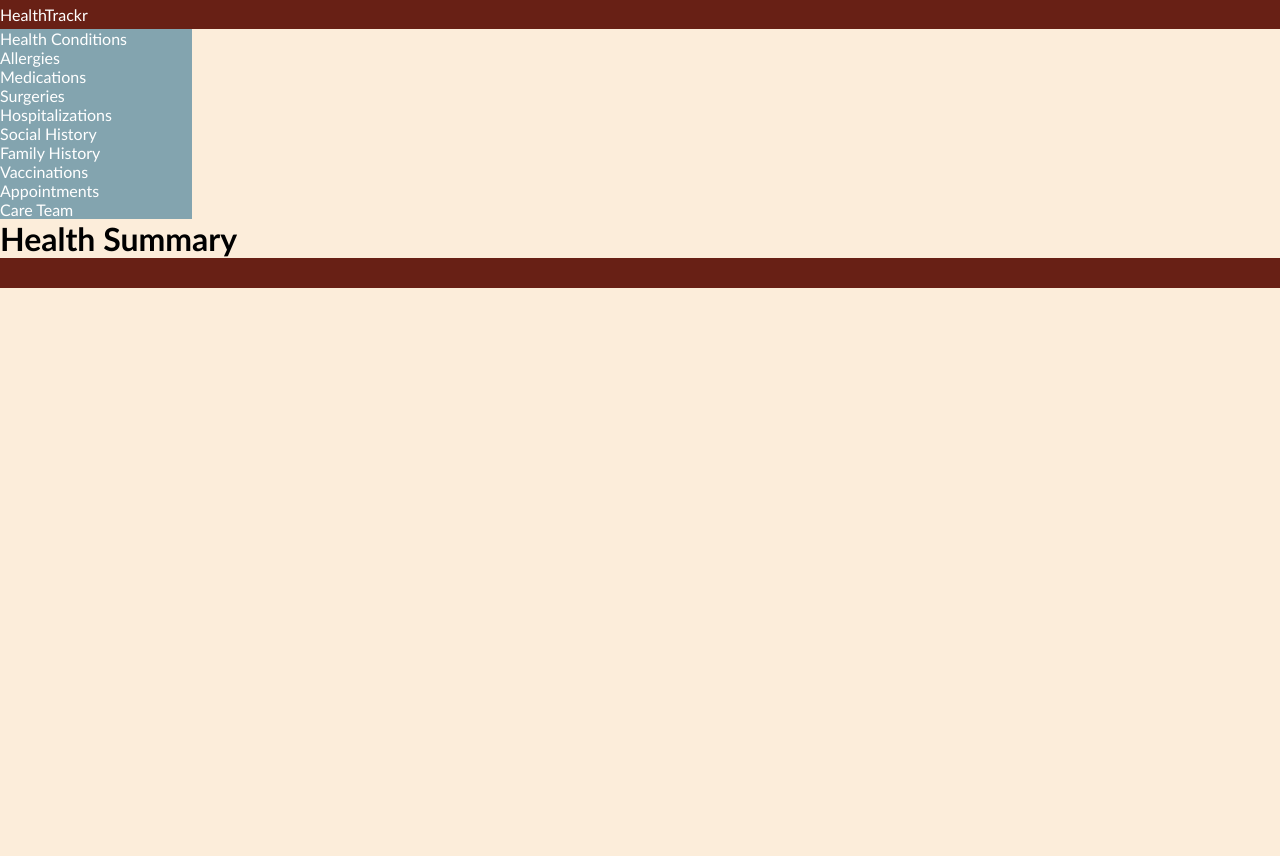
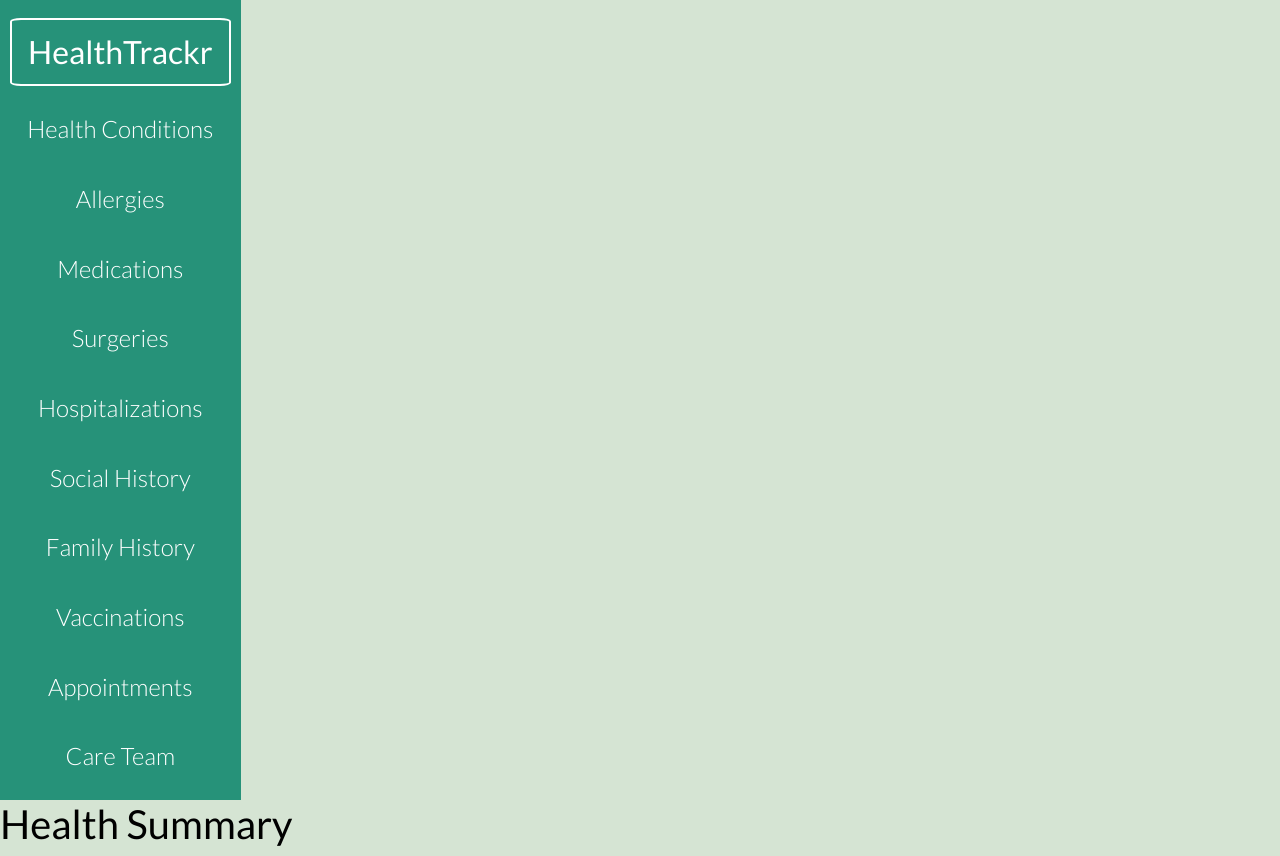
Before and after one commit to awolter27/HealthTrackr, a React (Create React App) app in the folder frontend/: page / in a window 1280 px wide. Before the commit the page ends 800 px from the top, so only its background shows below. Built offline with nearby package versions, Linux system fonts and the light colour scheme.

Commit message:
Updated technologies in README.md, imported bootstrap and react-bootstrap, updated app.css and fonts.css with styling, deleted footer.js and sidebar.js from folders and App.js, Updated Header.js, and allergies pages

```diff
--- a/frontend/package.json
+++ b/frontend/package.json
@@ -6,8 +6,10 @@
     "@testing-library/jest-dom": "^5.16.5",
     "@testing-library/react": "^13.4.0",
     "@testing-library/user-event": "^13.5.0",
+    "bootstrap": "^5.2.3",
     "dotenv": "^16.0.3",
     "react": "^18.2.0",
+    "react-bootstrap": "^2.7.4",
     "react-dom": "^18.2.0",
     "react-router": "^6.11.1",
     "react-router-dom": "^6.11.1",
--- a/frontend/src/App.js
+++ b/frontend/src/App.js
@@ -1,6 +1,5 @@
 import { Route, Routes } from 'react-router-dom';
 import Header from './components/Header';
-import Sidebar from './components/Sidebar';
 import Home from './pages/Home';
 import HealthConditionsIndex from './pages/healthConditions/HealthConditionsIndex'
 import HealthConditionsShow from './pages/healthConditions/HealthConditionsShow'
@@ -52,7 +51,6 @@ import CareTeamShow from './pages/careTeam/CareTeamShow'
 import CareTeamNew from './pages/careTeam/CareTeamNew'
 import CareTeamEdit from './pages/careTeam/CareTeamEdit'
 import CareTeamDelete from './pages/careTeam/CareTeamDelete'
-import Footer from './components/Footer';
 import './styles/App.css';
 import './styles/fonts.css';
 
@@ -60,7 +58,6 @@ function App() {
   return (
     <>
       <Header />
-      <Sidebar />
       <Routes>
         <Route path='/' element={<Home />} />
         <Route path='/healthconditions'>
@@ -134,7 +131,6 @@ function App() {
           <Route path=':id/delete' element={<CareTeamDelete />} />
         </Route>
       </Routes>
-      <Footer />
     </>
   );
 }
--- a/frontend/src/components/Footer.js
+++ /dev/null
@@ -1,9 +0,0 @@
-function Footer() {
-    return (
-        <>
-            <footer></footer>
-        </>
-    );
-}
-
-export default Footer;
--- a/frontend/src/components/Header.js
+++ b/frontend/src/components/Header.js
@@ -1,11 +1,22 @@
+import 'bootstrap/dist/css/bootstrap.min.css';
 import { Link } from 'react-router-dom';
 
 function Header() {
     return (
         <>
             <header>
-                <nav>
-                    <Link className='link' to='/'>HealthTrackr</Link>
+                <nav className="nav flex-column">
+                    <Link className='nav-link' id='nav-home-link' to='/'>HealthTrackr</Link>
+                    <Link className='nav-link' to='/healthconditions'>Health Conditions</Link>
+                    <Link className='nav-link' to='/allergies'>Allergies</Link>
+                    <Link className='nav-link' to='/medications'>Medications</Link>
+                    <Link className='nav-link' to='/surgeries'>Surgeries</Link>
+                    <Link className='nav-link' to='/hospitalizations'>Hospitalizations</Link>
+                    <Link className='nav-link' to='/socialhistory'>Social History</Link>
+                    <Link className='nav-link' to='/familyhistory'>Family History</Link>
+                    <Link className='nav-link' to='/vaccinations'>Vaccinations</Link>
+                    <Link className='nav-link' to='/appointments'>Appointments</Link>
+                    <Link className='nav-link' to='/careteam'>Care Team</Link>
                 </nav>
             </header>
         </>
--- a/frontend/src/components/Sidebar.js
+++ /dev/null
@@ -1,22 +0,0 @@
-import { Link } from 'react-router-dom';
-
-function Sidebar() {
-    return (
-        <>
-            <nav className='sidebar-nav'>
-                <Link className='link' to='/healthconditions'>Health Conditions</Link>
-                <Link className='link' to='/allergies'>Allergies</Link>
-                <Link className='link' to='/medications'>Medications</Link>
-                <Link className='link' to='/surgeries'>Surgeries</Link>
-                <Link className='link' to='/hospitalizations'>Hospitalizations</Link>
-                <Link className='link' to='/socialhistory'>Social History</Link>
-                <Link className='link' to='/familyhistory'>Family History</Link>
-                <Link className='link' to='/vaccinations'>Vaccinations</Link>
-                <Link className='link' to='/appointments'>Appointments</Link>
-                <Link className='link' to='/careteam'>Care Team</Link>
-            </nav>
-        </>
-    );
-}
-
-export default Sidebar;
--- a/frontend/src/pages/allergies/AllergiesIndex.js
+++ b/frontend/src/pages/allergies/AllergiesIndex.js
@@ -4,9 +4,11 @@ import { Link } from 'react-router-dom';
 function AllergiesIndex() {
     const [allergies, setAllergies] = useState([]);
 
+    const URL = process.env.REACT_APP_NODE_ENV === "production" ? "https://healthtrackr.onrender.com" : "http://localhost:4000";
+
     async function getAllergies() {
         try {
-            let myAllergies = await fetch('https://healthtrackr.onrender.com/allergies');
+            let myAllergies = await fetch(`${URL}/allergies`);
             myAllergies = await myAllergies.json();
             setAllergies(myAllergies);
         } catch (err) {
--- a/frontend/src/styles/App.css
+++ b/frontend/src/styles/App.css
@@ -5,36 +5,36 @@
 }
 
 body {
-  background-color: #FCEDDA;
+  background-color: rgb(213, 228, 211);
   color: black;
-  font-family:'Gill Sans', 'Gill Sans MT', Calibri, 'Trebuchet MS', sans-serif ;
+  font-family: 'Lato', sans-serif;
+  ;
 }
 
-header {
-  background-color: #682015;
-  color: white;
-  padding: 5px 0;
-  position: relative;
-  top: 0;
-  width: 100vw;
+nav {
+  align-items: center;
+  background-color: rgb(38, 146, 121);
+  justify-content: space-evenly;
+  height: 100vh;
+  width: fit-content;
 }
 
-.sidebar-nav {
- background-color: #83a4af;
- display: flex;
- flex-direction: column;
- width: 15vw;
+#nav-home-link {
+  border: white solid 2px;
+  border-radius: 5%;
+  color: white;
+  font-size: 2em;
+  font-weight: 400;
+  margin: 0 10px;
 }
 
-.link {
+.nav-link {
   color: white;
-  text-decoration: none;
+  font-size: 1.5em;
+  font-weight: 300;
 }
 
-footer {
-  background-color: #682015;
-  bottom: 0;
-  padding: 15px 0;
-  position: relative;
-  width: 100vw;
+#nav-home-link:hover,
+.nav-link:hover {
+  color: rgb(213, 228, 211);
 }
--- a/frontend/src/styles/fonts.css
+++ b/frontend/src/styles/fonts.css
@@ -0,0 +1 @@
+@import url('https://fonts.googleapis.com/css2?family=Lato:wght@100;300;400;700&display=swap');
```
Also changed, not shown: frontend/src/pages/allergies/AllergiesShow.js (+15 -0 lines), 2 other files (tests, documents, lock files or other folders).
